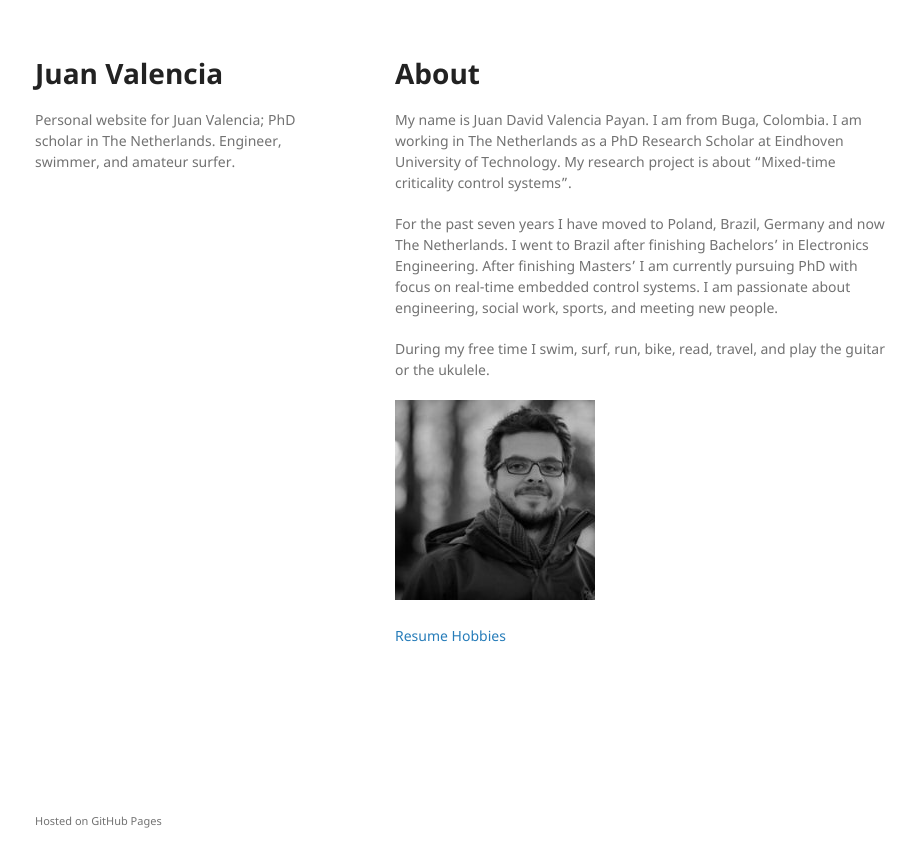
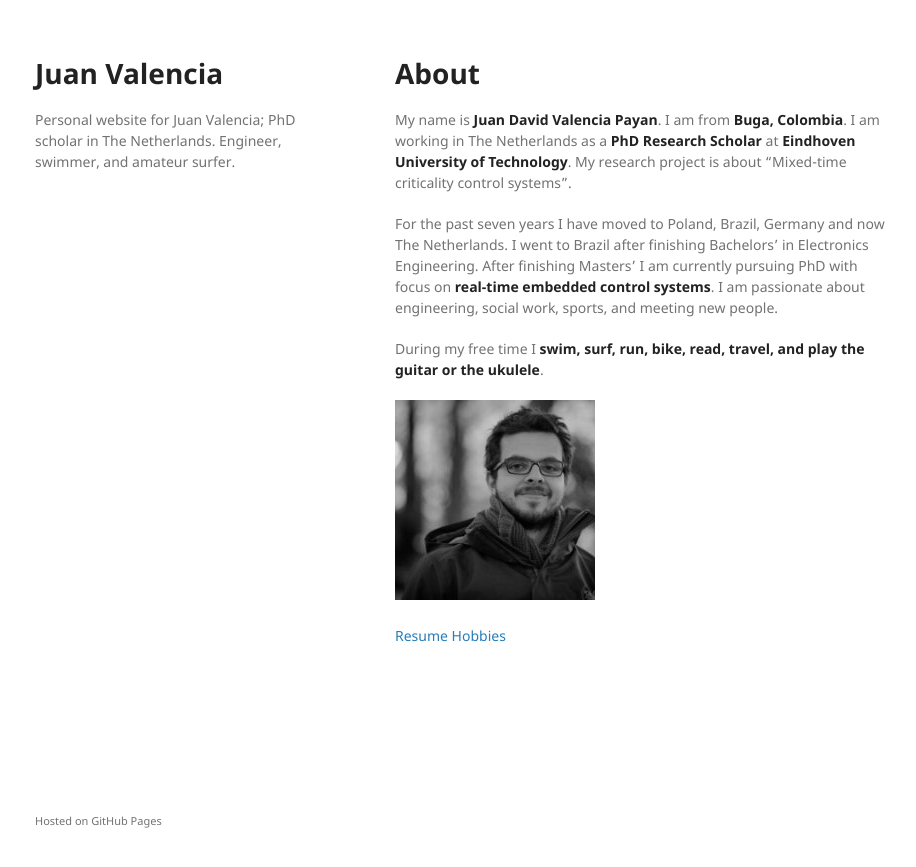
Before and after one commit to juanvalen15/juanvalen15.github.io, a Jekyll site: the page built from index.md, in a window 1280 px wide. Shown: the top 867 px of the page, without its empty margins (175-1091 px from the left). Built offline with Jekyll 4.4.1, drawn with Linux system fonts in a browser that asks for light colours; our own code applies the rules of GitHub Pages for plain Markdown files.

Commit message:
updated bio

```diff
--- a/index.md
+++ b/index.md
@@ -4,11 +4,11 @@ layout: default
 
 # [](#header-1)About
 
-My name is Juan David Valencia Payan. I am from Buga, Colombia. I am working in The Netherlands as a PhD Research Scholar at Eindhoven University of Technology. My research project is about "Mixed-time criticality control systems".
+My name is **Juan David Valencia Payan**. I am from **Buga, Colombia**. I am working in The Netherlands as a **PhD Research Scholar** at **Eindhoven University of Technology**. My research project is about "Mixed-time criticality control systems".
 
-For the past seven years I have moved to Poland, Brazil, Germany and now The Netherlands. I went to Brazil after finishing Bachelors’ in Electronics Engineering. After finishing Masters’ I am currently pursuing PhD with focus on real-time embedded control systems. I am passionate about engineering, social work, sports, and meeting new people.
+For the past seven years I have moved to Poland, Brazil, Germany and now The Netherlands. I went to Brazil after finishing Bachelors’ in Electronics Engineering. After finishing Masters’ I am currently pursuing PhD with focus on **real-time embedded control systems**. I am passionate about engineering, social work, sports, and meeting new people.
 
-During my free time I swim, surf, run, bike, read, travel, and play the guitar or the ukulele.
+During my free time I **swim, surf, run, bike, read, travel, and play the guitar or the ukulele**.
 
 ![](juan.png)
 
```
